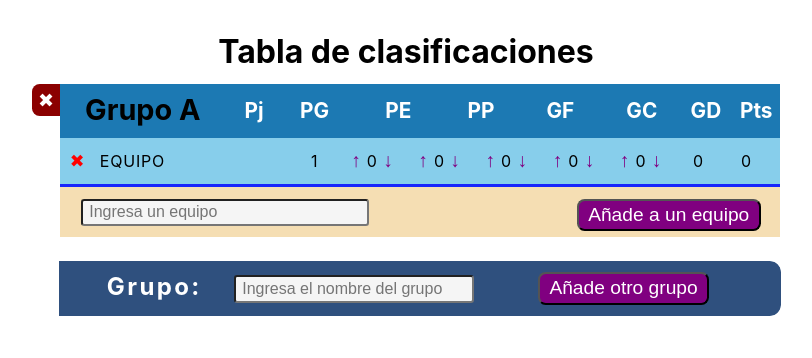
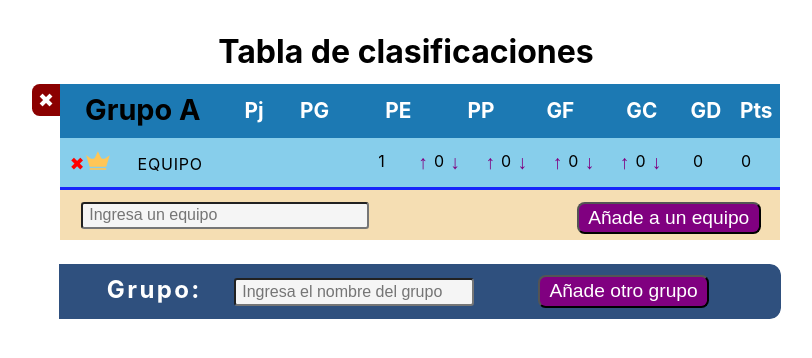
Before and after one commit to dalidia/tabla_clasificaciones, a React (Create React App) app: page / in a window 1280 px wide. Shown: the top 358 px of the page, without its empty margins (234-1046 px from the left). Built offline with nearby package versions, Linux system fonts and the light colour scheme.

Commit message:
comment pp out

```diff
--- a/src/App.css
+++ b/src/App.css
@@ -189,3 +189,17 @@ input[type='submit']:hover {
   margin-top: .2em;
   margin-right: 4em;
 }
+
+/* ICON */
+svg {
+  width: 28px;
+  height: 19px;
+  margin-right: 5px;
+  fill: #F0F0F0;
+}
+
+.is-high-score {
+  fill: #FFC657;
+  animation: grow 0.35s ease-in-out;
+  transform-origin: 50% 50%;
+}
--- a/src/components/Country.js
+++ b/src/components/Country.js
@@ -2,13 +2,15 @@ import React from 'react';
 import Score from './Resultados/Score';
 import StaticScore from './Resultados/StaticScore';
 import Puntos from './Resultados/Puntos';
+import Icon from './Icon';
 
 const Country = (props) => {
-  const {name, id, index, pj, pg, pe, pp, gf, gc,df, puntos, handlePeChange, handlePgChange, handlePpChange, handleGf, handleGc, handleRemoveCountry} = props;
+  const {name, isWinner, id, pj, pg, pe,/* pp,*/ gf, gc,df, puntos, handlePeChange, handlePgChange, /*handlePpChange, */handleGf, handleGc, handleRemoveCountry} = props;
   return (
     <div className="country">
       <span className="country-name">
         <button onClick={() => handleRemoveCountry(id)}>✖</button>
+        <Icon isWinner={isWinner}/>
         <span>{name}</span>
       </span>
 
@@ -17,32 +19,33 @@ const Country = (props) => {
 
       <Score
       score={pg}
-      index={index}
+      id={id}
       changeScore={handlePgChange}
       />
 
       <Score
       score={pe}
-      index={index}
+      id={id}
       changeScore={handlePeChange}
       />
 
+      {/*
       <Score
       score={pp}
-      index={index}
+      id={id}
       changeScore={handlePpChange}
       />
+      */}
 
       <Score
       score={gf}
-      index={index}
+      id={id}
       changeScore={handleGf}
       />
 
       <Score
       score={gc}
-      index={index}
-
+      id={id}
       changeScore={handleGc}
       />
 
--- a/src/components/Grupo.js
+++ b/src/components/Grupo.js
@@ -11,7 +11,6 @@ class Grupo extends Component {
       {
         name: 'EQUIPO',
         id: 0,
-        index:0,
         pj:1,
         pg: 0,
         pe: 0,
@@ -25,70 +24,89 @@ class Grupo extends Component {
   };
 
   prevId = this.state.countries.length - 1;
-  prevIndex = this.state.countries.length - 1;
   prevPj = this.state.countries.length - 1;
 
+  getWinnerId = () => {
+    const points = this.state.countries.map(country => country.puntos);
+    const df = this.state.countries.map(country => country.df);
+
+    let realPoints = points.map((point, index) => {
+      return point + df[index];
+    });
+
+    // find the index of the maximum points
+    let maxIndex = 0;
+    for (let i = 1; i < realPoints.length; i++) {
+      if (realPoints[i] > realPoints[maxIndex]) {
+        maxIndex = i;
+      }
+    }
+    return this.state.countries[maxIndex].id;
+  }
+
   /* COUNTRY */
-  handlePeChange = (pe, index, delta) => {
+  handlePeChange = (pe, id, delta) => {
     if (pe <= 0 && delta < 0) {
       return;
     } else {
+      let countryIndex = this.state.countries.findIndex(country => country.id === id);
       this.setState(prevState => {
         return {
-          pe: prevState.countries[index].pe += delta,
-          puntos: prevState.countries[index].puntos += delta
-        }
-      });
-    }
-    // console.log(this.state.countries[0].pe);
-
-  };
-
-  handlePgChange = (pg, index, delta) => {
-    // console.log(pg, delta);
-    if (pg <= 0 && delta < 0) {
-      return;
-    } else {
-      this.setState(prevState => {
-        return {
-          pg: prevState.countries[index].pg += delta,
-          puntos: prevState.countries[index].puntos += (delta * 3)
+          pe: prevState.countries[countryIndex].pe += delta,
+          puntos: prevState.countries[countryIndex].puntos += delta
         }
       });
     }
   };
 
-  handlePpChange = (pp, index, delta) => {
-    if (pp <= 0 && delta < 0) {
+  handlePgChange = (pg, id, delta) => {
+    if (pg <= 0 && delta < 0) {
       return;
     } else {
-      this.setState(prevState => ({
-        pp: prevState.countries[index].pp += delta
-      }));
+      let countryIndex = this.state.countries.findIndex(country => country.id === id);
+      this.setState(prevState => {
+        return {
+          pg: prevState.countries[countryIndex].pg += delta,
+          puntos: prevState.countries[countryIndex].puntos += (delta * 3)
+        }
+      });
     }
   };
 
-  handleGf = (gf, index, delta) => {
+  // handlePpChange = (pp, id, delta) => {
+  //   if (pp <= 0 && delta < 0) {
+  //     return;
+  //   } else {
+  //     let countryIndex = this.state.countries.findIndex(country => country.id === id);
+  //     this.setState(prevState => ({
+  //       pp: prevState.countries[countryIndex].pp += delta
+  //     }));
+  //   }
+  // };
+
+  handleGf = (gf, id, delta) => {
     if (gf <= 0 && delta < 0) {
       return;
     } else {
+      let countryIndex = this.state.countries.findIndex(country => country.id === id);
       this.setState(prevState => {
         return {
-          gf: prevState.countries[index].gf += delta,
-          df: prevState.countries[index].df += delta
+          gf: prevState.countries[countryIndex].gf += delta,
+          df: prevState.countries[countryIndex].df += delta
         }
       })
     }
   };
 
-  handleGc = (gc, index, delta) => {
+  handleGc = (gc, id, delta) => {
     if (gc <= 0 && delta < 0) {
       return;
     } else {
+      let countryIndex = this.state.countries.findIndex(country => country.id === id);
       this.setState(prevState => {
         return {
-          gc: prevState.countries[index].gc += delta,
-          df: prevState.countries[index].df -= delta
+          gc: prevState.countries[countryIndex].gc += delta,
+          df: prevState.countries[countryIndex].df -= delta
         }
       })
     }
@@ -98,7 +116,6 @@ class Grupo extends Component {
 
   handleRemoveCountry = key => {
     this.prevPj -= 1;
-    this.prevIndex -= 1;
     // changing the value of pj for all teams
     this.state.countries.map(country => country.pj = this.prevPj);
     this.setState(prevState => ({
@@ -110,11 +127,10 @@ class Grupo extends Component {
     let newCountry = {
       name,
       id: this.prevId += 1,
-      index: this.prevIndex += 1,
       pj: this.prevPj += 1,
       pp: 0,
       pe: 0,
-      pg: 0,
+      // pg: 0,
       gf: 0,
       gc: 0,
       df: 0,
@@ -132,6 +148,7 @@ class Grupo extends Component {
   };
 
   render() {
+    const winnerId = this.getWinnerId();
     return (
       <div className='group-container'>
         <button className='removeGroup' onClick={() => this.props.handleRemoveGroup(this.props.index)}>✖</button>
@@ -146,7 +163,7 @@ class Grupo extends Component {
               pj={country.pj}
               pg={country.pg}
               pe={country.pe}
-              pp={country.pp}
+              // pp={country.pp}
               gf={country.gf}
               gc={country.gc}
               df={country.df}
@@ -154,13 +171,14 @@ class Grupo extends Component {
               name={country.name}
               handlePeChange={this.handlePeChange}
               handlePgChange={this.handlePgChange}
-              handlePpChange={this.handlePpChange}
+              // handlePpChange={this.handlePpChange}
               handleGf={this.handleGf}
               handleGc={this.handleGc}
               handleRemoveCountry={this.handleRemoveCountry}
               key={country.id.toString()}
               id={country.id}
-              index={country.index}
+              // use the id of the winner
+              isWinner={winnerId === country.id}
             />
           )}
 
--- /dev/null
+++ b/src/components/Icon.js
@@ -0,0 +1,12 @@
+import React from 'react';
+
+const Icon = ({isWinner}) => {
+    return (
+        <svg viewBox="0 0 44 35" className={isWinner ? 'is-high-score': null}>
+            <path d="M26.7616 10.6207L21.8192 0L16.9973 10.5603C15.3699 14.1207 10.9096 15.2672 7.77534 12.9741L0 7.24138L6.56986 28.8448H37.0685L43.5781 7.72414L35.7425 13.0948C32.6685 15.2672 28.3288 14.0603 26.7616 10.6207Z" transform="translate(0 0.301727)" />
+            <rect width="30.4986" height="3.07759" transform="translate(6.56987 31.5603)" />
+        </svg>
+    );
+}
+
+export default Icon;
--- a/src/components/Resultados/Score.js
+++ b/src/components/Resultados/Score.js
@@ -1,11 +1,11 @@
 import React from 'react';
 
-const Score = ({score, index, changeScore}) => {
+const Score = ({score, id, changeScore}) => {
 	return (
     <div className="pg-pe-pp">
-      <button onClick={() => changeScore(score, index, +1)}>↑</button>
+      <button onClick={() => changeScore(score, id, +1)}>↑</button>
       <span>{score}</span>
-      <button onClick={() => changeScore(score, index, -1)}>↓</button>
+      <button onClick={() => changeScore(score, id, -1)}>↓</button>
     </div>
   );
 };
```
Also changed, not shown: 2 other files (tests, documents, lock files or other folders).
